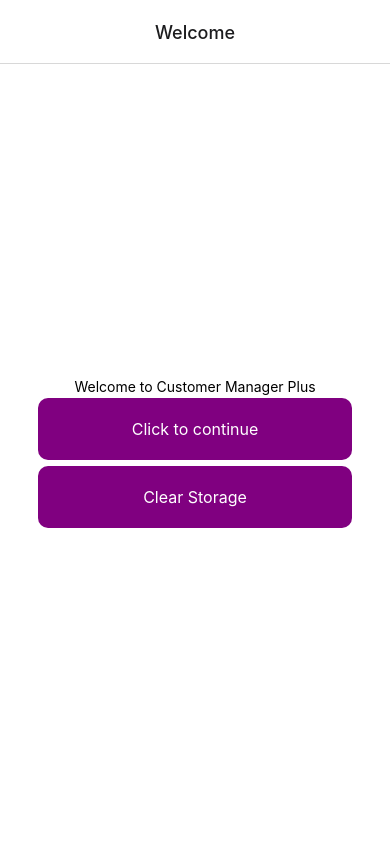
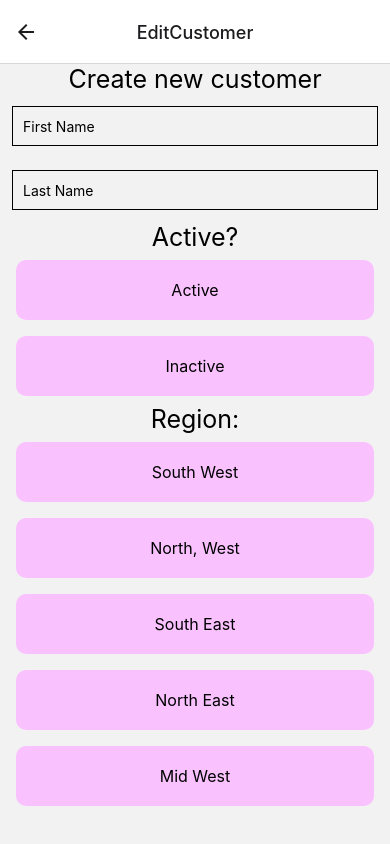
Before and after one commit to ruthtempo/native-project, a React Native app: screen /EditCustomer in a window 390 px wide. Built offline with nearby package versions, Linux system fonts and the light colour scheme.

Commit message:
creates static views

```diff
--- a/App.js
+++ b/App.js
@@ -1,17 +1,39 @@
 import { NavigationContainer } from "@react-navigation/native";
 import { createNativeStackNavigator } from "@react-navigation/native-stack";
 import { Welcome } from "./src/screens/Welcome";
+import { Regions } from "./src/screens/Regions";
+import { Customers } from "./src/screens/Customers";
+import { Edit } from "./src/screens/Edit";
+
+import { stylesFn } from "./src/components/StyleSheet";
 
 const Stack = createNativeStackNavigator();
+
 export default function App() {
+  const styles = stylesFn();
   return (
-    <NavigationContainer>
+    <NavigationContainer style={styles.container} initialRouteName="Welcome">
       <Stack.Navigator>
         <Stack.Screen
           name="Welcome"
           component={Welcome}
           options={{ headerTitleAlign: "center" }}
         ></Stack.Screen>
+        <Stack.Screen
+          name="ListRegions"
+          component={Regions}
+          options={{ headerTitleAlign: "center" }}
+        ></Stack.Screen>
+        <Stack.Screen
+          name="ListCustomers"
+          component={Customers}
+          options={{ headerTitleAlign: "center" }}
+        ></Stack.Screen>
+        <Stack.Screen
+          name="EditCustomer"
+          component={Edit}
+          options={{ headerTitleAlign: "center" }}
+        ></Stack.Screen>
       </Stack.Navigator>
     </NavigationContainer>
   );
--- a/src/components/Button.js
+++ b/src/components/Button.js
@@ -30,6 +30,6 @@
   },
   buttonLabel: {
     color: "#fff",
-    fontSize: 16,
+    fontSize: 20,
   },
 });
--- /dev/null
+++ b/src/components/Card.js
@@ -0,0 +1,24 @@
+import { Text, View, StyleSheet, TouchableOpacity } from "react-native";
+
+export const CustomCard = ({ item, onPress }) => {
+  return (
+    <TouchableOpacity style={styles.card} onPress={onPress}>
+      <Text>ID: {item.id}</Text>
+      <Text>First Name: {item.firstName}</Text>
+      <Text> Last Name: {item.lastName}</Text>
+      <Text> Active ? {item.active ? "active" : "inactive"}</Text>
+      <Text> Region: {item.region}</Text>
+    </TouchableOpacity>
+  );
+};
+
+const styles = StyleSheet.create({
+  card: {
+    flex: 1,
+    borderColor: "black",
+    borderWidth: 2,
+    borderRadius: 10,
+    padding: 10,
+    margin: 20,
+  },
+});
--- /dev/null
+++ b/src/components/StyleSheet.js
@@ -0,0 +1,18 @@
+import { StyleSheet } from "react-native";
+
+export const stylesFn = () => {
+  return StyleSheet.create({
+    container: {
+      flex: 1,
+      backgroundColor: "#fff",
+      alignItems: "center",
+      justifyContent: "center",
+      textAlign: "center",
+    },
+    text: {
+      fontSize: 20,
+      textAlign: "center",
+      padding: 10,
+    },
+  });
+};
--- /dev/null
+++ b/src/screens/Customers.js
@@ -0,0 +1,41 @@
+import { Text, View, FlatList, StyleSheet } from "react-native";
+import { stylesFn } from "../components/StyleSheet";
+
+import { CustomCard } from "../components/Card";
+
+export const Customers = ({ region, navigation }) => {
+  const genStyles = stylesFn();
+  const customers = [
+    {
+      id: 1,
+      firstName: "Paco",
+      lastName: "Vila",
+      active: true,
+      region: "South West",
+    },
+    {
+      id: 2,
+      firstName: "Paco",
+      lastName: "Vila",
+      active: true,
+      region: "South West",
+    },
+  ]; // this is just mock data, that later i will put into the store ans access dynamically
+  return (
+    <View>
+      <Text style={{ textAlign: "center", paddingVertical: 10 }}>
+        Viewing Customers in the {region} region
+      </Text>
+      <FlatList
+        data={customers}
+        renderItem={({ item }) => (
+          <CustomCard
+            item={item}
+            keyExtractor={(index) => index.toString()}
+            onPress={() => navigation.navigate("EditCustomer")}
+          />
+        )}
+      />
+    </View>
+  );
+};
--- /dev/null
+++ b/src/screens/Edit.js
@@ -0,0 +1,88 @@
+import React from "react";
+import { FlatList, StyleSheet, Text, TextInput, View } from "react-native";
+import { TouchableOpacity } from "react-native-web";
+
+const Item = ({ title, onPress, backgroundColor, textColor }) => (
+  <TouchableOpacity
+    style={[styles.item, { backgroundColor }]}
+    onPress={onPress}
+  >
+    <Text style={[styles.itemText, { color: textColor }]}>{title}</Text>
+  </TouchableOpacity>
+);
+
+const regions = [
+  "South West",
+  "North, West",
+  "South East",
+  "North East",
+  "Mid West",
+];
+
+const activity = ["Active", "Inactive"];
+export const Edit = () => {
+  const [firstName, onChangeFirstName] = React.useState("");
+  const [lastName, onChangeLastName] = React.useState("");
+
+  return (
+    <View>
+      <View>
+        <Text style={styles.title}>Create new customer</Text>
+        <TextInput
+          style={styles.input}
+          onChangeText={onChangeFirstName}
+          placeholder="First Name"
+          value={firstName}
+        />
+        <TextInput
+          style={styles.input}
+          onChangeText={onChangeLastName}
+          value={lastName}
+          placeholder="Last Name"
+        />
+      </View>
+      <View>
+        <Text style={styles.title}>Active?</Text>
+        <FlatList
+          data={activity}
+          renderItem={({ item }) => (
+            <Item title={item} onPress={() => setSelectedItem(item)} />
+          )}
+          keyExtractor={(item) => item}
+        />
+      </View>
+      <View>
+        <Text style={styles.title}>Region:</Text>
+        <FlatList
+          data={regions}
+          renderItem={({ item }) => <Item title={item} />}
+          keyExtractor={(item) => item}
+        />
+      </View>
+    </View>
+  );
+};
+
+const styles = StyleSheet.create({
+  item: {
+    backgroundColor: "#f9c2ff",
+    padding: 20,
+    marginVertical: 8,
+    marginHorizontal: 16,
+    borderRadius: 10,
+  },
+  title: {
+    fontSize: 25,
+    textAlign: "center",
+  },
+  input: {
+    height: 40,
+    margin: 12,
+    borderWidth: 1,
+    padding: 10,
+  },
+  itemText: {
+    fontSize: 16,
+    textAlign: "center",
+  },
+});
--- /dev/null
+++ b/src/screens/Regions.js
@@ -0,0 +1,48 @@
+import { useEffect, useRef } from "react";
+import { Text, View, Animated } from "react-native";
+import { CustomButton as Button } from "../components/Button";
+import { stylesFn } from "../components/StyleSheet";
+
+const FadeInView = (props) => {
+  const fade = useRef(new Animated.Value(0)).current;
+
+  useEffect(() => {
+    Animated.timing(fade, {
+      toValue: 1,
+      duration: 500,
+      useNativeDriver: true,
+    }).start();
+  }, [fade]);
+  return (
+    <Animated.View style={{ ...props.style, opacity: fade }}>
+      {props.children}
+    </Animated.View>
+  );
+};
+
+export const Regions = ({ navigation }) => {
+  const genStyles = stylesFn();
+  const regions = [
+    "South West",
+    "North, West",
+    "South East",
+    "North East",
+    "Mid West",
+  ];
+  return (
+    <View style={genStyles.container}>
+      <FadeInView>
+        <Button text={"Create customer"} />
+        <Text style={genStyles.text}>List of Regions</Text>
+        <Text>Select a Region</Text>
+        {regions.map((region) => (
+          <Button
+            text={region}
+            key={region}
+            onPress={() => navigation.navigate("ListCustomers")}
+          />
+        ))}
+      </FadeInView>
+    </View>
+  );
+};
--- a/src/screens/Welcome.js
+++ b/src/screens/Welcome.js
@@ -1,21 +1,17 @@
-import { StyleSheet, Text, View } from "react-native";
+import { Text, View } from "react-native";
 import { CustomButton as Button } from "../components/Button";
+import { stylesFn } from "../components/StyleSheet";
 
-export const Welcome = () => {
+export const Welcome = ({ navigation }) => {
+  const styles = stylesFn();
   return (
     <View style={styles.container}>
-      <Text>Welcome to Customer Manager Plus</Text>
-      <Button text={"Click to continue"} />
+      <Text style={styles.text}>Welcome to Customer Manager Plus</Text>
+      <Button
+        text={"Click to continue"}
+        onPress={() => navigation.navigate("ListRegions")}
+      />
       <Button text={"Clear Storage"} />
     </View>
   );
 };
-
-const styles = StyleSheet.create({
-  container: {
-    flex: 1,
-    backgroundColor: "#fff",
-    alignItems: "center",
-    justifyContent: "center",
-  },
-});
```
